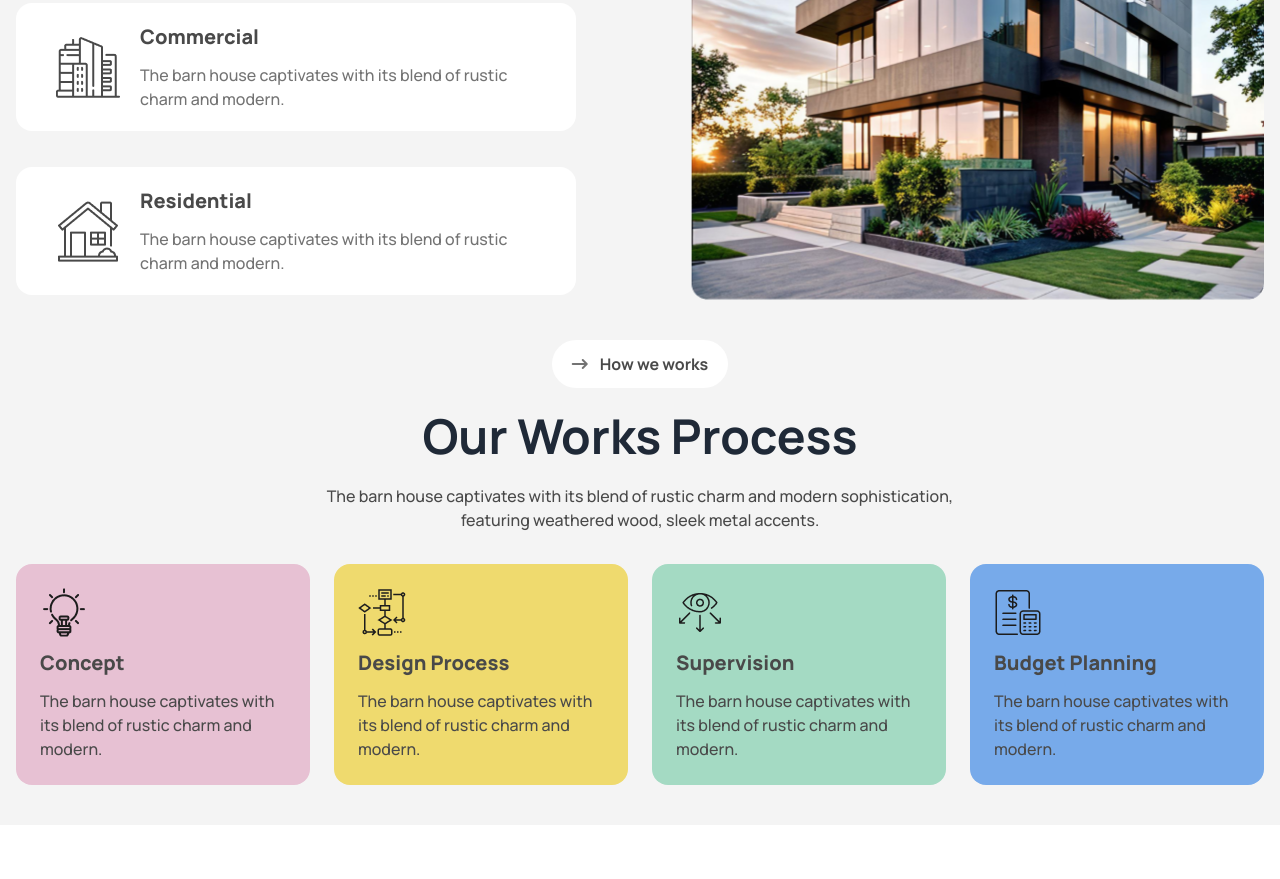
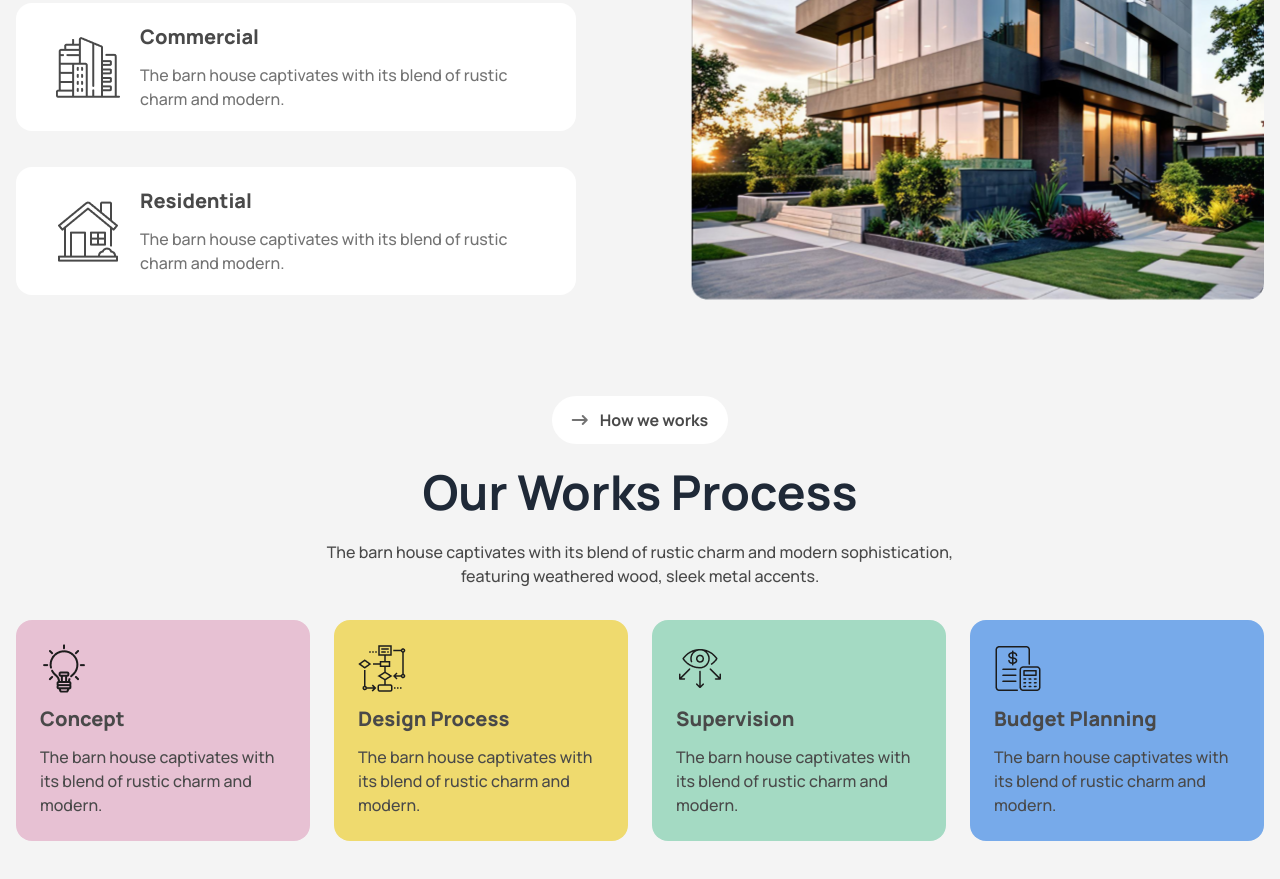
Before and after one commit to abdurrahmanmahmud5981/assignment-3-BH-10, a website: page index.html in a window 1280 px wide. Shown: the part 1133-2012 px from the top of the page. Before the commit the page ends 1958 px from the top, so only its background shows below. Drawn offline with nearby package versions, Linux system fonts and the light colour scheme.

Commit message:
work process section updated

```diff
--- a/index.html
+++ b/index.html
@@ -226,7 +226,7 @@
       </section>
 
       <!-- our works process section start -->
-       <section class="px-4 max-w-7xl mx-auto container space-y-8 pb-10">
+       <section class="px-4 max-w-7xl mx-auto container space-y-8 py-14">
         <div class=" flex flex-col gap-6 items-center text-center">
           <a
             class="rounded-full bg-white px-5 py-3 flex items-center gap-3 w-fit"
```
Also changed, not shown: src/style.css.
